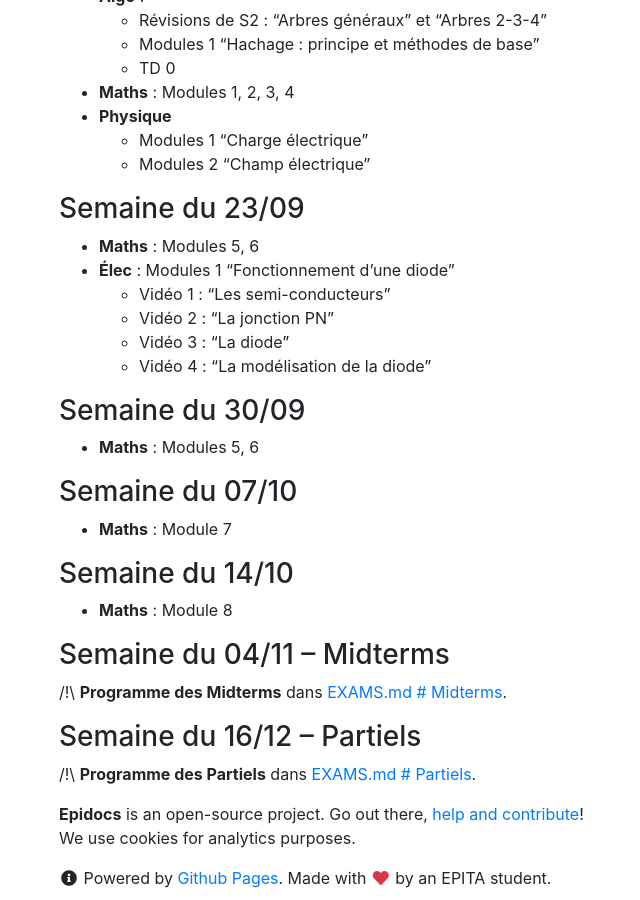
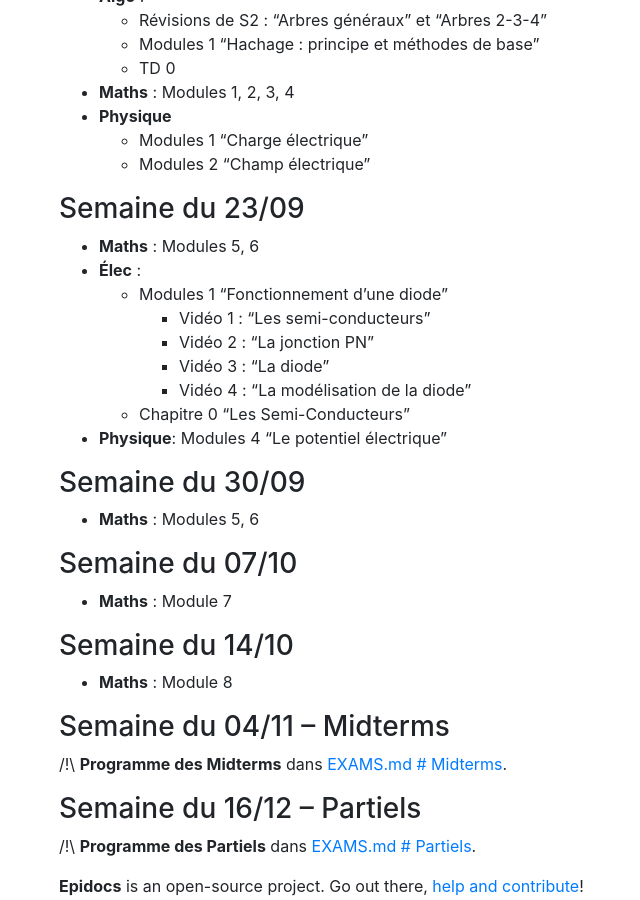
Before and after one commit to Epidocs/Plannings, a Jekyll site: the page built from 2023/S3/HOMEWORK.md, in a window 1280 px wide and 900 px high, scrolled down 608 px. Shown: the whole window, without its empty margins (26-666 px from the left). Built offline with Jekyll 4.4.1, drawn with Linux system fonts in a browser that asks for light colours; nearby versions of some CDN libraries.

Commit message:
Updated 2023\S3\HOMEWORK.md

```diff
--- a/2023/S3/HOMEWORK.md
+++ b/2023/S3/HOMEWORK.md
@@ -39,11 +39,14 @@ Pour plus d'informations, consultez le fichier [README.md](../../README.md).
 ### Semaine du 23/09
 
 - **Maths** : Modules 5, 6
-- **Élec** : Modules 1 "Fonctionnement d'une diode"
-	- Vidéo 1 : "Les semi-conducteurs"
-	- Vidéo 2 : "La jonction PN"
-	- Vidéo 3 : "La diode"
-	- Vidéo 4 : "La modélisation de la diode"
+- **Élec** :
+	- Modules 1 "Fonctionnement d'une diode"
+		- Vidéo 1 : "Les semi-conducteurs"
+		- Vidéo 2 : "La jonction PN"
+		- Vidéo 3 : "La diode"
+		- Vidéo 4 : "La modélisation de la diode"
+	- Chapitre 0 "Les Semi-Conducteurs"
+- **Physique**: Modules 4 "Le potentiel électrique"
 
 ### Semaine du 30/09
 
```
